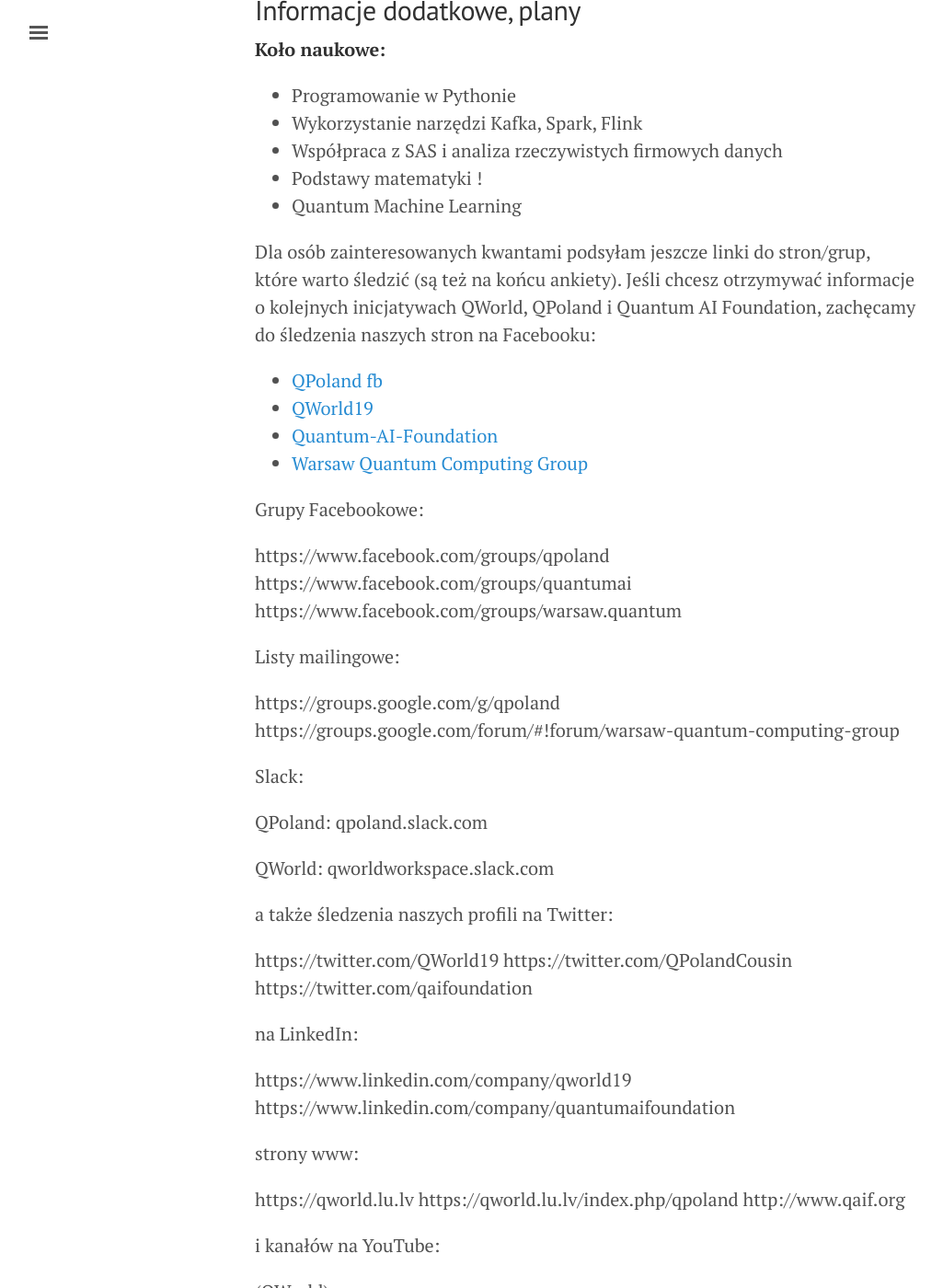
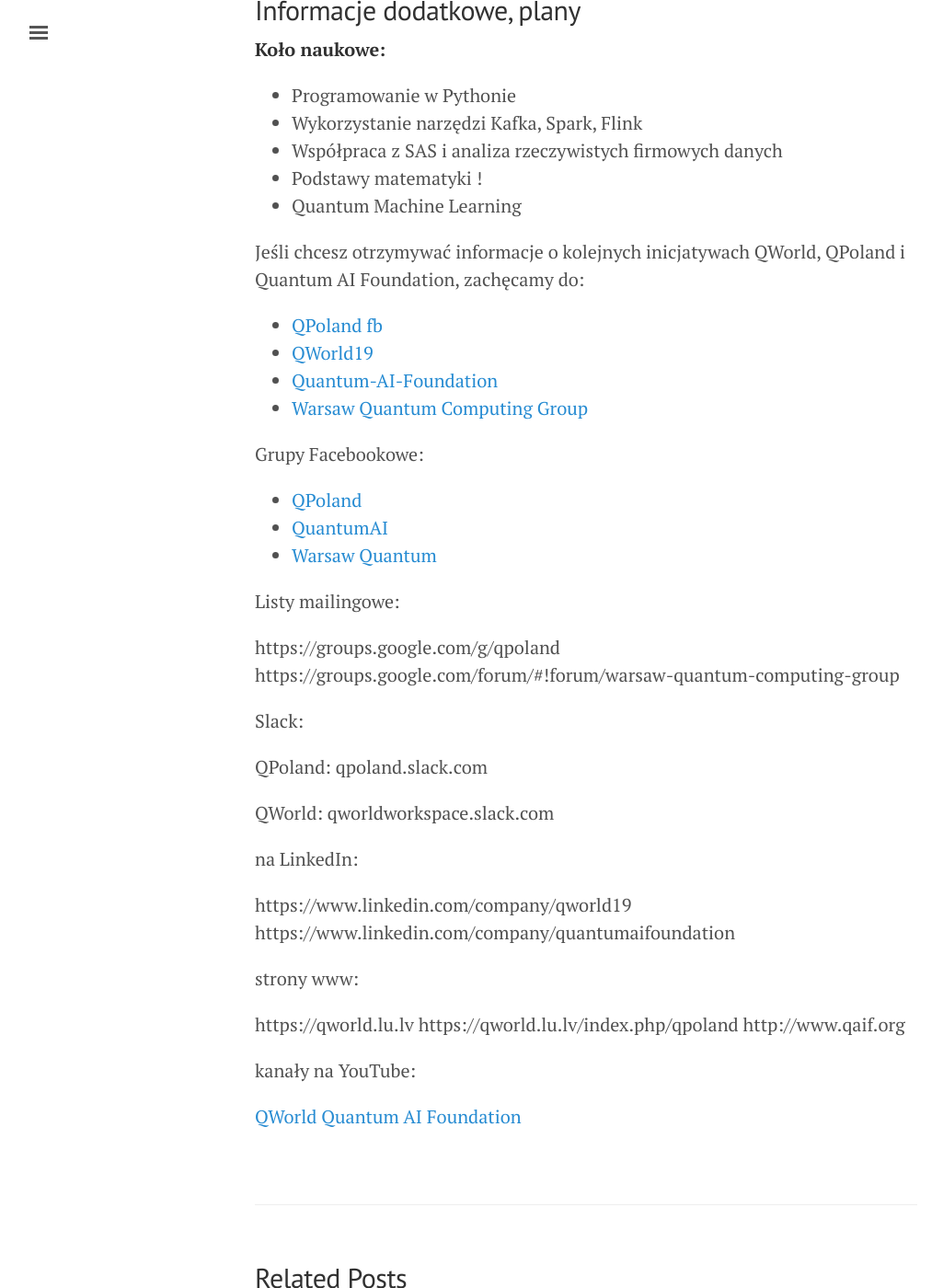
Before and after one commit to sebkaz-teaching/RealTime, a Jekyll site: the page built from _posts/2021-10-04-Intro.md, in a window 1280 px wide and 1400 px high, scrolled down 2312 px. Shown: the whole window at 92% size, without its empty margins (3-1028 px from the left). Built offline with Jekyll 4.4.1, drawn with Linux system fonts in a browser that asks for light colours; some of the changed text lies outside the part shown.

Commit message:
Update 2021-10-04-Intro.md

```diff
--- a/_posts/2021-10-04-Intro.md
+++ b/_posts/2021-10-04-Intro.md
@@ -94,8 +94,8 @@
 - Podstawy matematyki !
 - Quantum Machine Learning
 
-Dla osób zainteresowanych kwantami podsyłam jeszcze linki do stron/grup, które warto śledzić (są też na końcu ankiety).
-Jeśli chcesz otrzymywać informacje o kolejnych inicjatywach QWorld, QPoland i Quantum AI Foundation, zachęcamy do śledzenia naszych stron na Facebooku:
+
+Jeśli chcesz otrzymywać informacje o kolejnych inicjatywach QWorld, QPoland i Quantum AI Foundation, zachęcamy do:
 
 - [QPoland fb](https://www.facebook.com/QPoland-110308580421373)
 - [QWorld19](https://www.facebook.com/qworld19)
@@ -104,9 +104,9 @@
 
 Grupy Facebookowe:
 
-https://www.facebook.com/groups/qpoland
-https://www.facebook.com/groups/quantumai
-https://www.facebook.com/groups/warsaw.quantum
+- [QPoland](https://www.facebook.com/groups/qpoland)
+- [QuantumAI](https://www.facebook.com/groups/quantumai)
+- [Warsaw Quantum](https://www.facebook.com/groups/warsaw.quantum)
 
 Listy mailingowe:
 
@@ -119,12 +119,6 @@
 
 QWorld: qworldworkspace.slack.com
 
-a także śledzenia naszych profili na Twitter:
-
-https://twitter.com/QWorld19
-https://twitter.com/QPolandCousin
-https://twitter.com/qaifoundation
-
 na LinkedIn:
 
 https://www.linkedin.com/company/qworld19
@@ -136,7 +130,7 @@
 https://qworld.lu.lv/index.php/qpoland
 http://www.qaif.org
 
-i kanałów na YouTube:
+kanały na YouTube:
 
-(QWorld) https://www.youtube.com/channel/UCLaX8OcDqXlJDkay8zVFegg/videos
-(Quantum AI Foundation) https://www.youtube.com/channel/UCoQAyPU5KQEpMOMDUN0j3IQ/videos
+[QWorld](https://www.youtube.com/channel/UCLaX8OcDqXlJDkay8zVFegg/videos)
+[Quantum AI Foundation](https://www.youtube.com/channel/UCoQAyPU5KQEpMOMDUN0j3IQ/videos)
```
Also changed, not shown: other parts of _posts/2021-10-04-Intro.md (+4 -4 lines).
